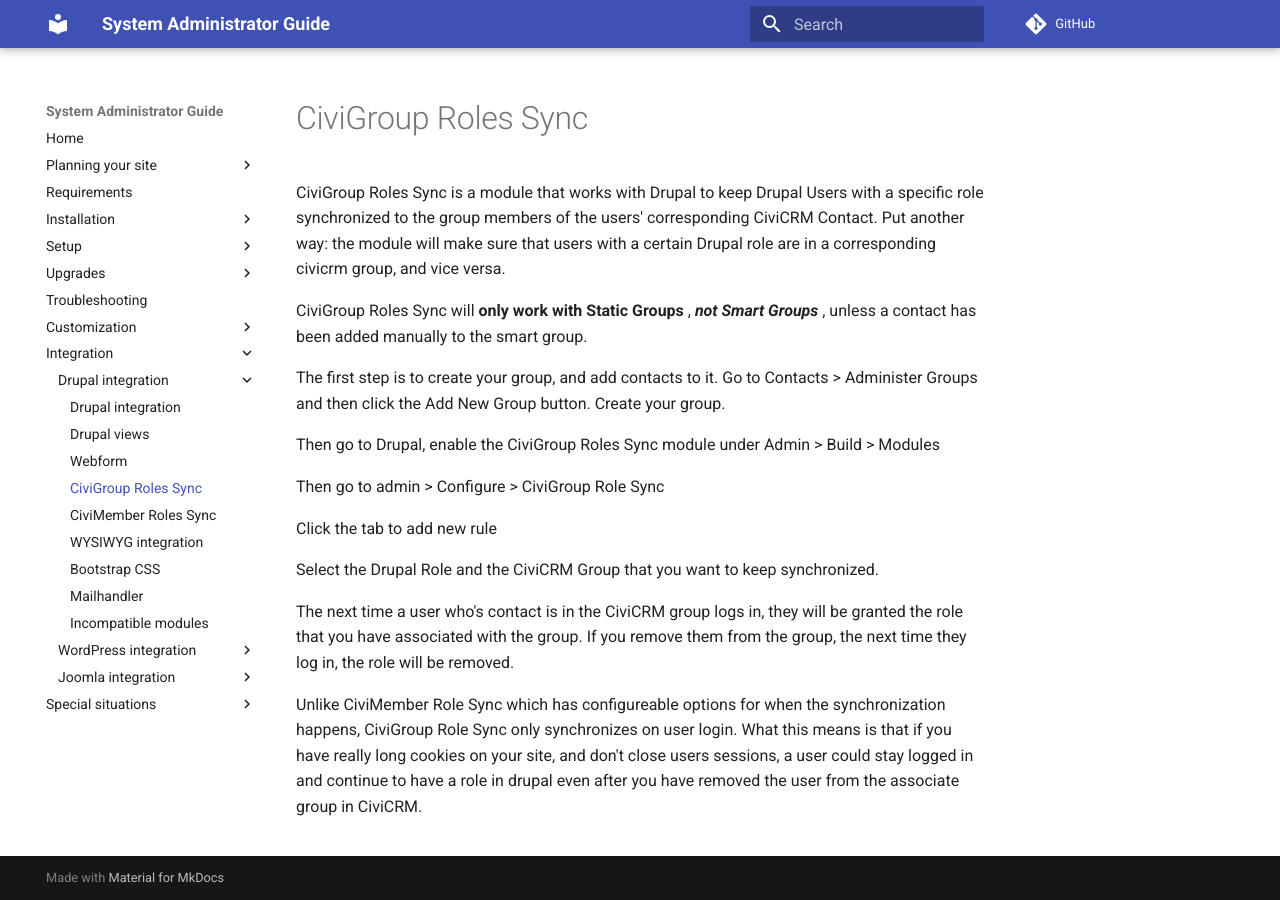
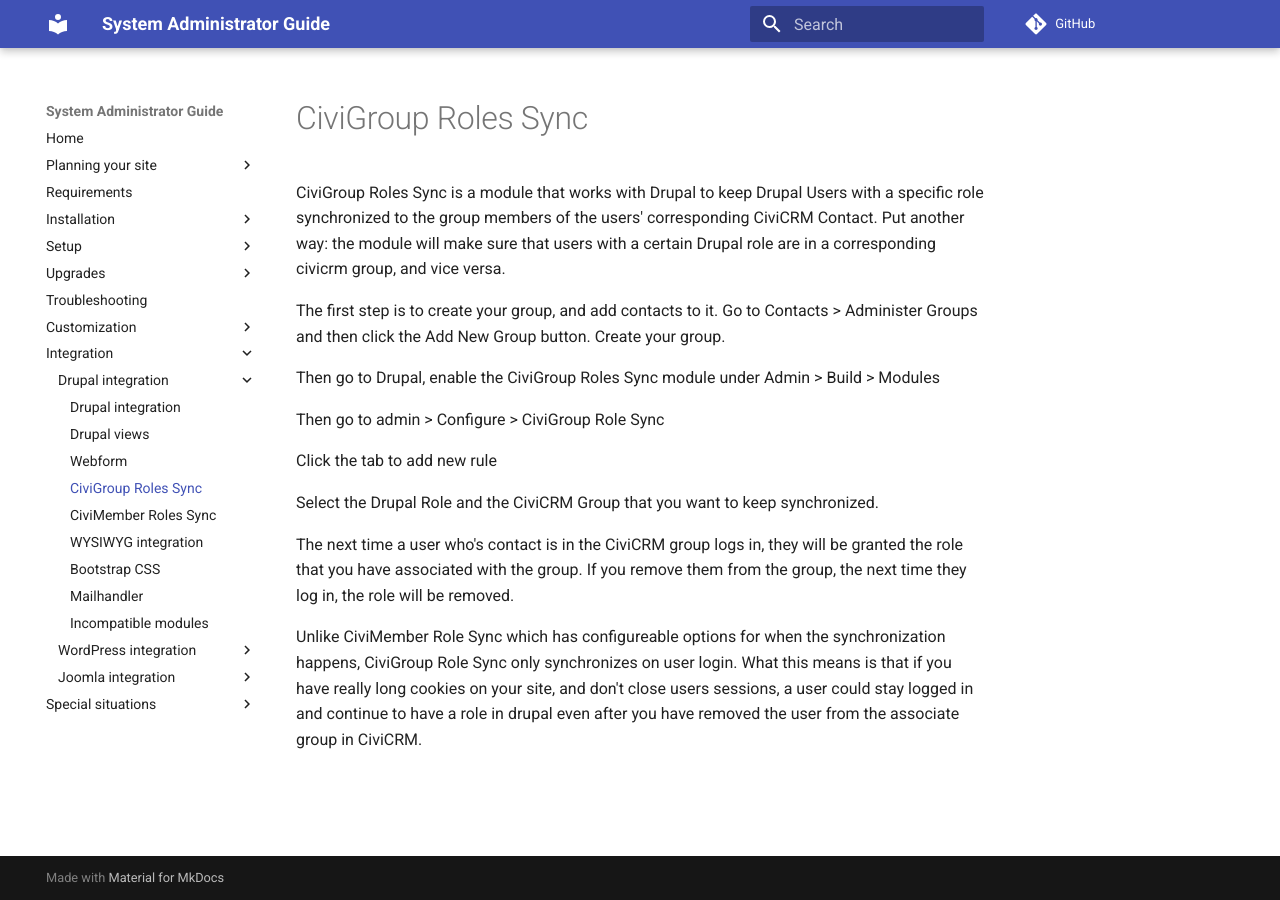
Before and after one commit to civicrm/civicrm-sysadmin-guide, an MkDocs documentation site: the page built from docs/integration/drupal/group-roles.md, in a window 1280 px wide. Built offline with MkDocs 1.6.1 and Material for MkDocs 9.7.7, drawn with Linux system fonts in a browser that asks for light colours; comment, search, counter and statistics services are not loaded; old or Windows-style settings are respelled for this version of MkDocs.

Commit message:
Removed outdated warning against smart groups
CiviGroup Roles Sync works with both static and smart groups.

```diff
--- a/docs/integration/drupal/group-roles.md
+++ b/docs/integration/drupal/group-roles.md
@@ -1,8 +1,6 @@
 # CiviGroup Roles Sync
 
 CiviGroup Roles Sync is a module that works with Drupal to keep Drupal Users with a specific role synchronized to the group members of the users' corresponding CiviCRM Contact. Put another way: the module will make sure that users with a certain Drupal role are in a corresponding civicrm group, and vice versa.
-
-CiviGroup Roles Sync will **only work with Static Groups** , **_not Smart Groups_** , unless a contact has been added manually to the smart group.
 
 The first step is to create your group, and add contacts to it. Go to Contacts > Administer Groups and then click the Add New Group button. Create your group.
 
```
